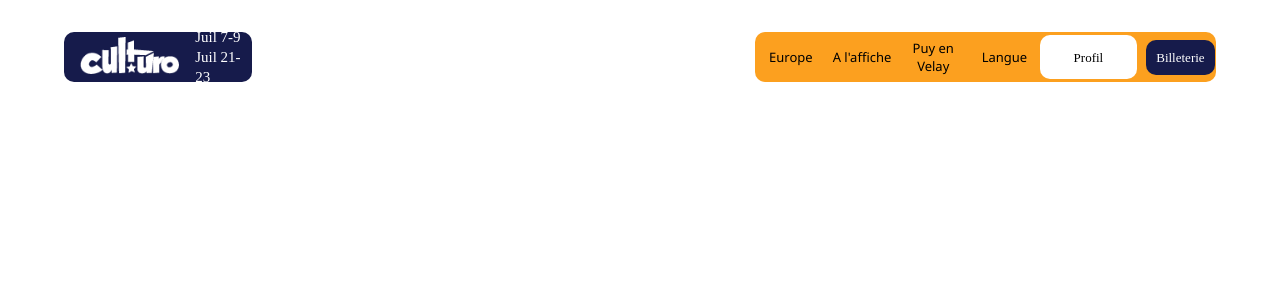
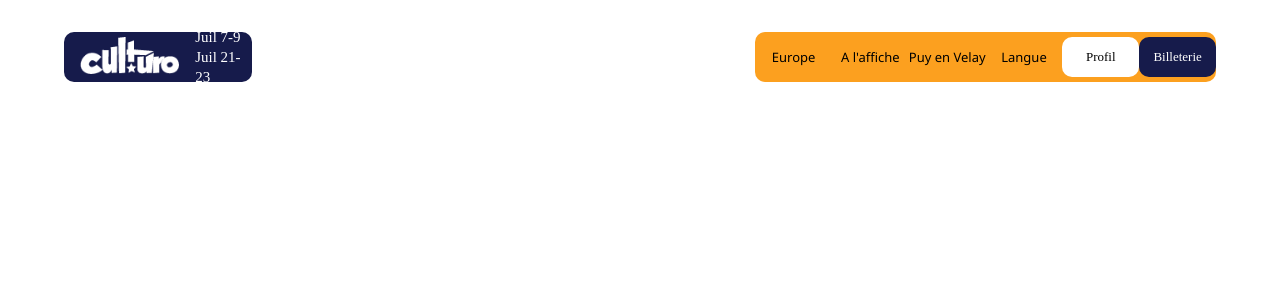
Before and after one commit to 5quentin/WebWeek-Culturo, a PHP site: page /header.html in a window 1280 px wide. Shown: the top 300 px of the page. Run offline with PHP 8.4, Linux system fonts and the light colour scheme.

Commit message:
header ok

```diff
--- a/partieWeb/style.css
+++ b/partieWeb/style.css
@@ -85,22 +85,31 @@ a {
 }
 
 #profil{
+	width: 80px;
+	height: 40px;
+	border-radius: 10px;
 	background-color: white;
+	display: flex;
+	align-items: center;
+	justify-content: center;
+}
+
+#billeterie{
 	width: 80px;
-	padding: 0.8em;
-	margin-right: 0.5em;
+	height: 40px;
 	border-radius: 10px;
+	background-color: #161B4B;
+	display: flex;
+	align-items: center;
+	justify-content: center;
 }
 
 #profil a{
-	color : black;
 	font-family: "GROBOLD";
+	background-color: white;
 }
 
 #billeterie a{
-	background-color: #161B4B;
 	color : white;
 	font-family: "GROBOLD";
-	padding: 0.8em;
-	border-radius: 10px;
 }
```
